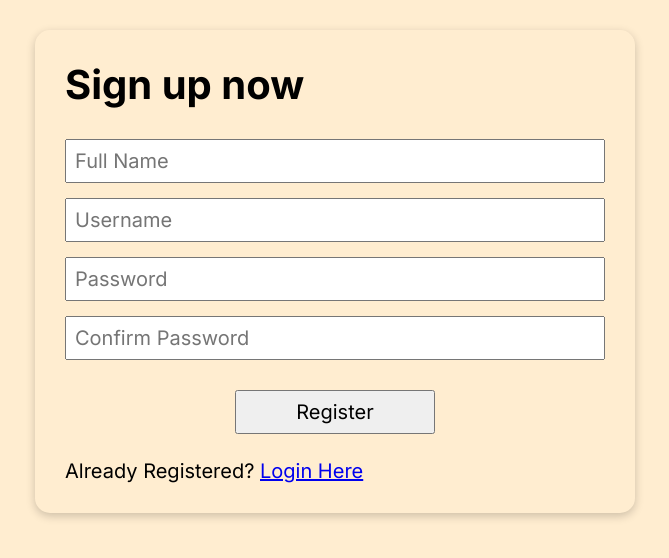
After one commit to Kawtsun/GiftShopManagementSystem, a PHP site: page /pages/register.php in a window 1280 px wide. The commit adds this page. Shown: the top 558 px of the page, without its empty margins (305-974 px from the left). Run offline with PHP 8.4, Linux system fonts and the light colour scheme.

Commit message:
register

```diff
--- a/index.php
+++ b/index.php
@@ -26,7 +26,7 @@
                 </nav>
                 <div class="buttons">
                     <a href="index.php" class="login">Log In</a>
-                    <a href="index.php" class="signup">Sign Up</a>
+                    <a href="pages/register.php" class="signup">Sign Up</a>
                 </div>
             </div>
         </div>
--- /dev/null
+++ b/pages/register.php
@@ -0,0 +1,34 @@
+<!DOCTYPE html>
+<html lang="en">
+<head>
+    <meta charset="UTF-8">
+    <meta name="viewport" content="width=device-width, initial-scale=1.0">
+    <title>Likhang Kultura - Register now</title>
+    <link rel="preconnect" href="https://fonts.googleapis.com">
+    <link rel="preconnect" href="https://fonts.gstatic.com" crossorigin>
+    <link href="https://fonts.googleapis.com/css2?family=Archivo:ital,wght@0,100..900;1,100..900&family=Inter:ital,opsz,wght@0,14..32,100..900;1,14..32,100..900&display=swap" rel="stylesheet">
+    <link rel="stylesheet" href="..\style.css">
+</head>
+<body>
+<div class="form_container">
+        <div class="intro">
+            <h1>Sign up now</h1>
+        </div>
+
+        <form action="../validate/register-validate.php" method="POST">
+            <div class="form_data">
+                <input type="text" name="fullname" placeholder="Full Name">
+                <input type="text" name="username" placeholder="Username">
+                <input type="password" name="password" placeholder="Password">
+                <input type="password" name="confirm_password" placeholder="Confirm Password">
+                <input type="submit" value="Register" name="submit">
+            </div>
+        </form>
+        <div class="message">
+            <p>
+                Already Registered? <a href="login.php">Login Here</a>
+            </p>
+        </div>
+    </div>
+</body>
+</html>
--- a/style.css
+++ b/style.css
@@ -62,3 +62,36 @@ body {
 .buttons .signup {
     background-color: #3b3030;
 }
+
+
+.form_container {
+    text-align: left;
+    margin: 30px auto;
+    max-width: 600px;
+    padding: 30px;
+    border-radius: 15px;
+    box-shadow: 0 3px 10px rgb(0 0 0 / 0.2);
+}
+
+
+.intro h1 {
+    margin-bottom: 30px;
+}
+
+.form_data input {
+    font-family: inherit;
+    font-size: inherit;
+    display: block;
+    width: 100%;
+    margin: 15px 0;
+    padding: 8px;
+}
+
+.form_data input[type=submit] {
+    width: 200px;
+    margin: 30px auto -5px;
+}
+
+.message {
+    margin-top: 30px;
+}
```
